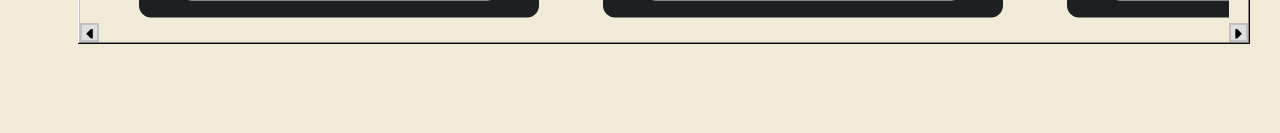
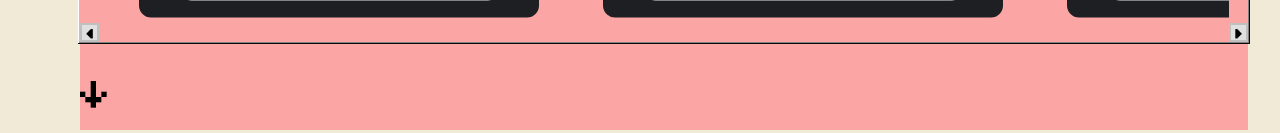
Before and after one commit to arshia-naseri/portfolio, a React (Create React App) app: page / in a window 1280 px wide. Shown: the part 1407-1540 px from the top of the page. Built offline with nearby package versions, Linux system fonts and the light colour scheme.

Commit message:
fix(projects): Ensure project page content is fully visible
Changed the project page container from a fixed `h-screen` to `min-h-screen` to prevent content from being cut off on shorter displays. Adjusted the margin on the scroll-down arrow for consistent spacing.

```diff
--- a/src/Desktop view/pages/project-page.js
+++ b/src/Desktop view/pages/project-page.js
@@ -41,9 +41,9 @@ const ProjectPage = ({ projectsSectionRef, aboutSectionRef }) => {
     <>
       <section
         ref={projectsSectionRef}
-        className="h-screen border-b border-vcrBlack/20 bg-mainWhite p-8 pl-20"
+        className="min-h-screen border-b border-vcrBlack/20 bg-mainWhite p-8 pl-20"
       >
-        <section className="mt-7 flex h-full w-full flex-col">
+        <section className="mt-7 flex h-full w-full flex-col bg-red-300">
           <div className="px-10 font-vcr text-5xl tracking-[1rem]">
             PROJECTS
           </div>
@@ -95,7 +95,7 @@ const ProjectPage = ({ projectsSectionRef, aboutSectionRef }) => {
             </section>
           </section>
           <div
-            className="noHighlightClicked mt-auto animate-[bounce_1s_infinite] cursor-pointer font-minecraft text-5xl"
+            className="noHighlightClicked mt-10 animate-[bounce_1s_infinite] cursor-pointer font-minecraft text-5xl"
             onClick={() =>
               aboutSectionRef.current.scrollIntoView({
                 behavior: "smooth",
```
